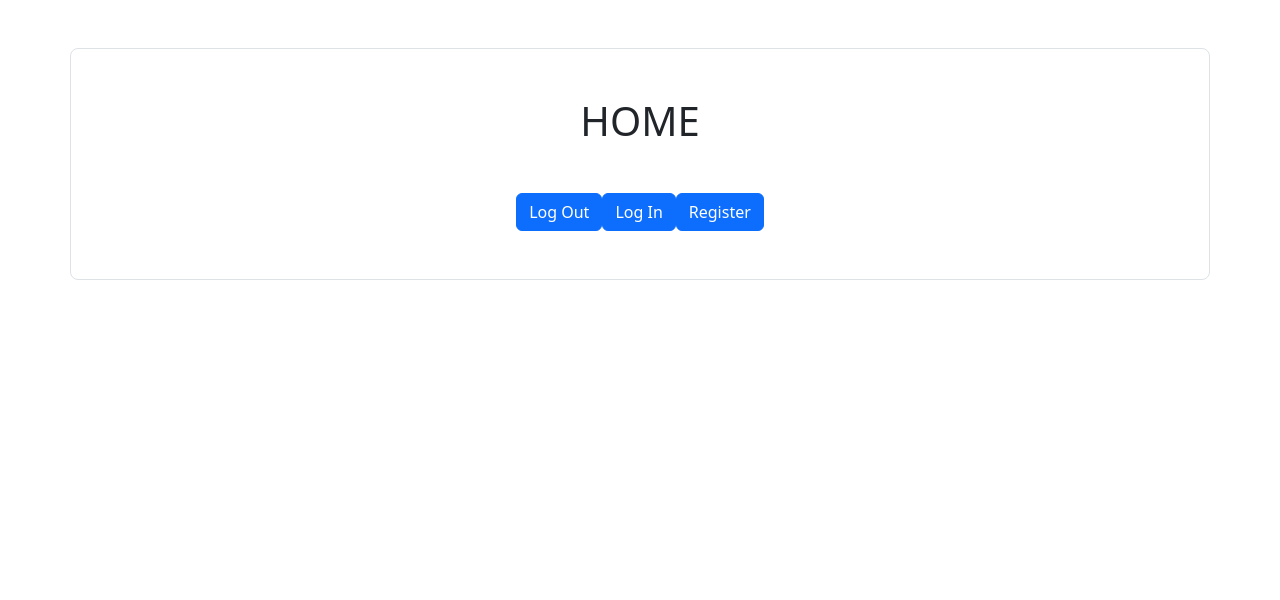
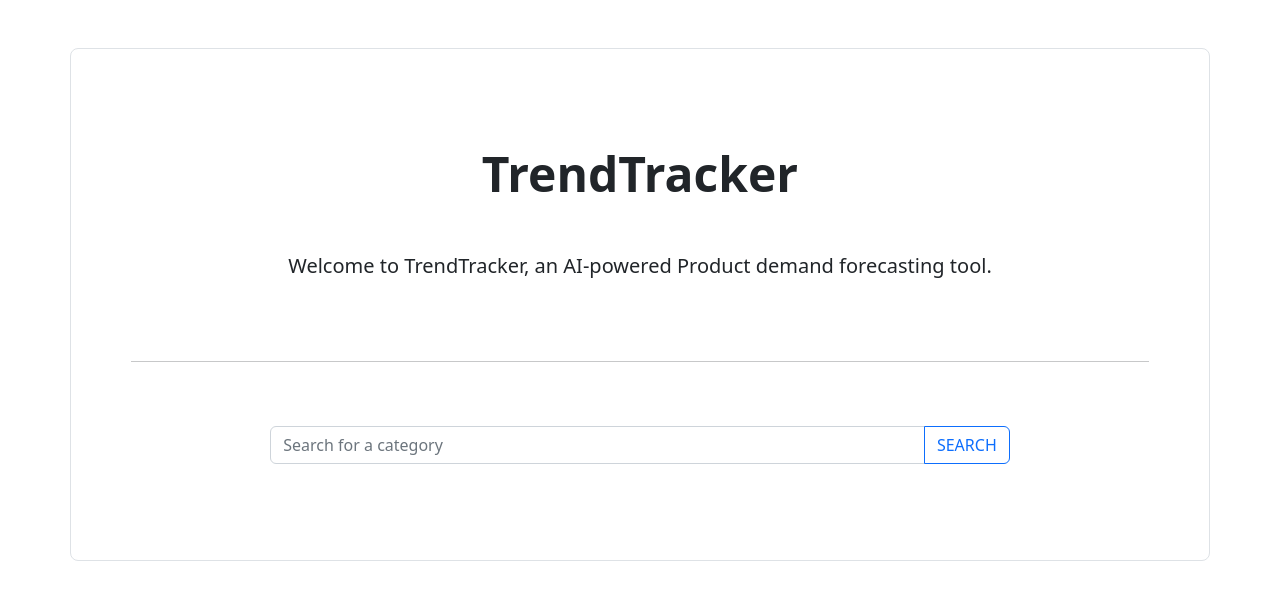
Before and after one commit to reannu123/TrendTracker-frontend, a React (Create React App) app: page / in a window 1280 px wide. Shown: the top 600 px of the page. Built offline with nearby package versions, Linux system fonts and the light colour scheme.

Commit message:
Added placeholder home page

```diff
--- /dev/null
+++ b/src/main.css
@@ -0,0 +1,13 @@
+.item {
+  border-style: solid;
+  border-width: 1px;
+  border-color: #055;
+  border-radius: 5px;
+}
+
+.bordered {
+  border-style: solid;
+  border-width: 1px;
+  border-color: #055;
+  border-radius: 5px;
+}
--- a/src/pages/Home.js
+++ b/src/pages/Home.js
@@ -2,7 +2,7 @@ import { Alert, Container, Form, Button } from "react-bootstrap";
 import { useState, useEffect } from "react";
 import { Link, useNavigate } from "react-router-dom";
 import { instance, auth } from "../api/axios";
-
+import '../main.css';
 function Home() {
   const [user, setUser] = useState({
     username: "",
@@ -31,22 +31,20 @@ function Home() {
   return (
     <>
       {(
-        <Container className="py-5 my-5 border rounded-3 d-flex align-items-center justify-content-center">
+        <div className="container py-5 my-5 border rounded-3 d-flex row justify-content-center m-auto">
 
-          <Form onSubmit={handleLogout}>
-          <h1 className="mb-5 text-center">HOME</h1>
-          <Button variant="primary" type="submit">
-              Log Out
-            </Button>
-            <Button variant="primary" onClick={()=>{navigate('/login')}}>
-              Log In
-            </Button>
-            <Button variant="primary" onClick={()=>{navigate('/register')}}>
-              Register
-            </Button>
-            </Form>
-
-        </Container>
+          <div class="p-5">
+            <h1 className="display-5 mb-5 fw-bold text-center">TrendTracker</h1>
+            <p className="lead text-center">Welcome to TrendTracker, an AI-powered Product demand forecasting tool. </p>
+          </div>
+          <div class="px-5">
+            <hr/>
+          </div>
+          <div className="p-5 input-group w-75 column align-items-center">
+            <input type="search" placeholder="Search for a category" className="form-control" />
+            <button type="button" class="btn btn-outline-primary">SEARCH</button>
+          </div>
+        </div>
       )}
     </>
   );
```
